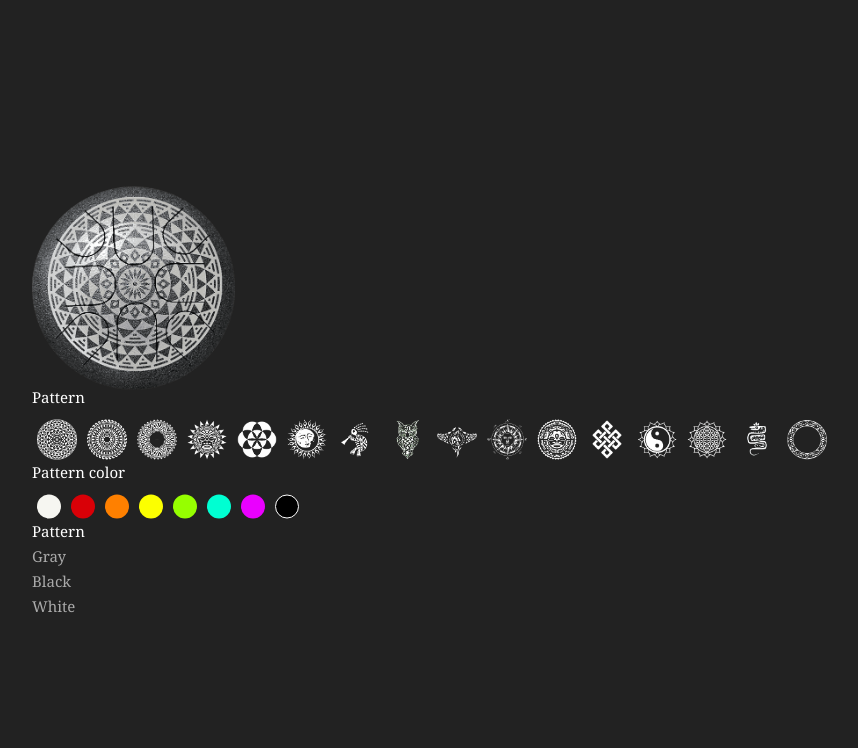
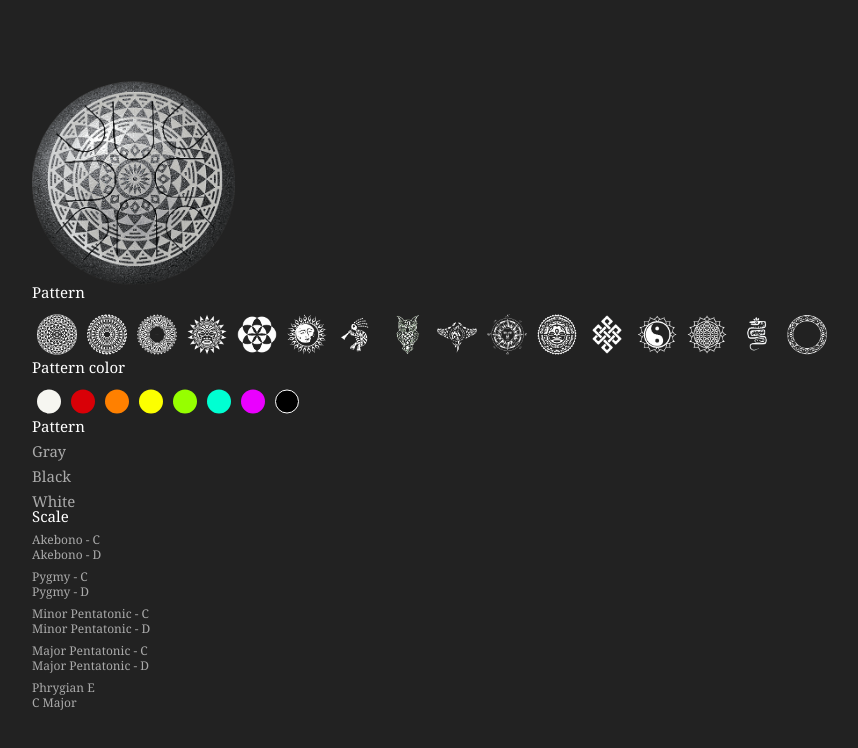
Before and after one commit to Yuvasee/shamba-designer, a React (Create React App) app: page / in a window 1280 px wide. Shown: the top 748 px of the page, without its empty margins (208-1066 px from the left). Built offline with nearby package versions, Linux system fonts and the light colour scheme.

Commit message:
Finished all options

```diff
--- a/src/components/Color.tsx
+++ b/src/components/Color.tsx
@@ -1,8 +1,9 @@
+import { useContext } from "react";
 import styled from "styled-components";
 
+import { StateContext } from "../App";
 import { FONT_FAMILY, MENU_ITEM_COLOR } from "../constants";
 import { PropertyHeader } from "../elements/PropertyHeader";
-
 import { drumColors } from "../state/data";
 
 const ColorDiv = styled.div`
@@ -30,12 +31,14 @@ const ColorItemDiv = styled.div`
 `;
 
 export const Color = () => {
+    const [, dispatch] = useContext(StateContext);
+
     return (
         <ColorDiv>
             <PropertyHeader>Pattern</PropertyHeader>
 
             {drumColors.map((color) => (
-                <ColorItemDiv>
+                <ColorItemDiv onClick={() => dispatch({ type: "setColor", payload: color })}>
                     <span>{color}</span>
                 </ColorItemDiv>
             ))}
--- a/src/components/Scale.tsx
+++ b/src/components/Scale.tsx
@@ -1,7 +1,50 @@
+import { useContext } from "react";
 import styled from "styled-components";
 
-const ScaleDiv = styled.div``;
+import { StateContext } from "../App";
+import { MENU_ITEM_COLOR, FONT_FAMILY } from "../constants";
+import { PropertyHeader } from "../elements/PropertyHeader";
+import { scales } from "../state/data";
+
+const ScaleDiv = styled.div`
+    color: ${MENU_ITEM_COLOR};
+    font-size: 12px;
+    font-family: ${FONT_FAMILY};
+`;
+
+const ScaleItemDiv = styled.div`
+    cursor: pointer;
+    margin-left: -10px;
+    margin-bottom: 3px;
+
+    &:nth-child(2n-1) {
+        margin-bottom: 10px;
+    }
+
+    span {
+        padding: 0 10px;
+        border-radius: 8px;
+
+        &:hover {
+            background-color: #333;
+        }
+    }
+`;
 
 export const Scale = () => {
-    return <ScaleDiv></ScaleDiv>;
+    const [, dispatch] = useContext(StateContext);
+
+    const scalesList = Object.values(scales);
+
+    return (
+        <ScaleDiv>
+            <PropertyHeader>Scale</PropertyHeader>
+
+            {scalesList.map((scale) => (
+                <ScaleItemDiv onClick={() => dispatch({ type: "setScale", payload: scale.id })}>
+                    <span>{scale.title}</span>
+                </ScaleItemDiv>
+            ))}
+        </ScaleDiv>
+    );
 };
--- a/src/state/reducer.ts
+++ b/src/state/reducer.ts
@@ -1,5 +1,5 @@
 import { Reducer } from "react";
-import { State, Action, ActionMap, Pattern, PatternColorId } from "./types";
+import { State, Action, ActionMap, Pattern, PatternColorId, DrumColor, ScaleId } from "./types";
 
 export const initState: State = {
     mainState: "splash",
@@ -20,6 +20,16 @@ export const reducer: Reducer<State, Action> = (state, action) => {
             ...state,
             patternColor: payload,
         }),
+
+        setColor: (state: State, payload: DrumColor) => ({
+            ...state,
+            color: payload,
+        }),
+
+        setScale: (state: State, payload: ScaleId) => ({
+            ...state,
+            scale: payload,
+        }),
     };
 
     return actionMap[action.type]?.(state, action.payload) || state;
--- a/src/state/types.ts
+++ b/src/state/types.ts
@@ -16,7 +16,7 @@ export type State = {
     patternColor: PatternColorId;
 };
 
-export type ActionType = "setPattern" | "setPatternColor";
+export type ActionType = "setPattern" | "setPatternColor" | "setColor" | "setScale";
 
 export type Action = {
     type: ActionType;
```
